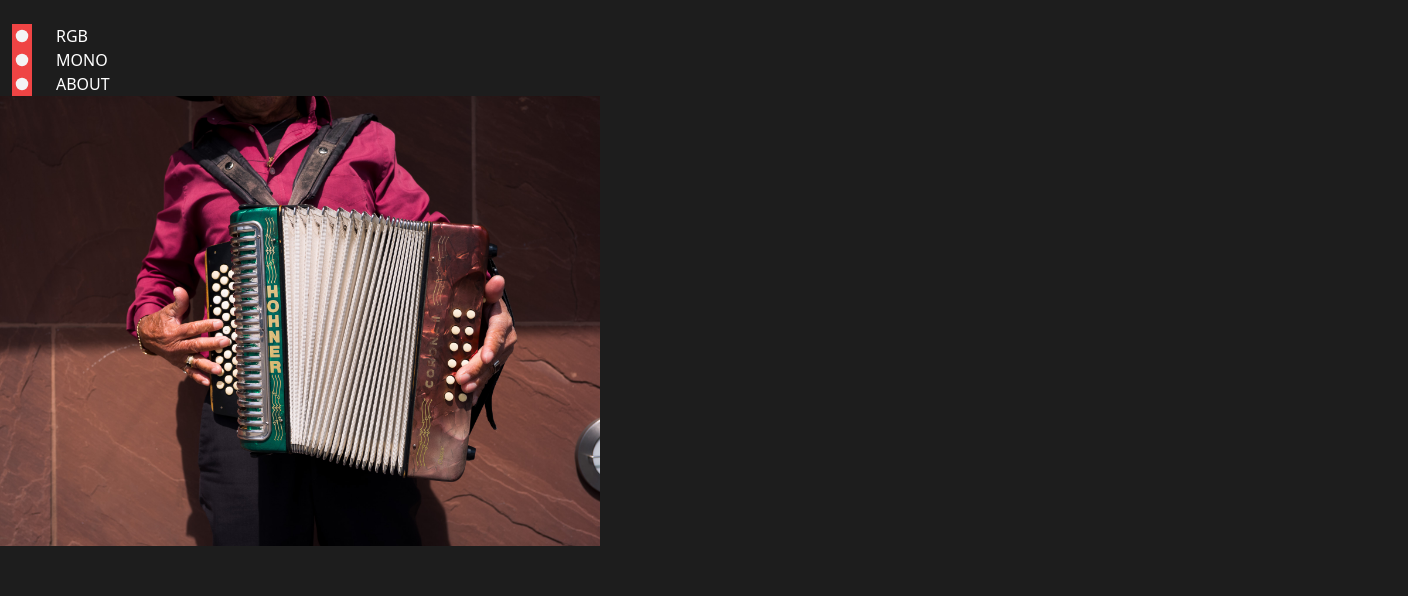
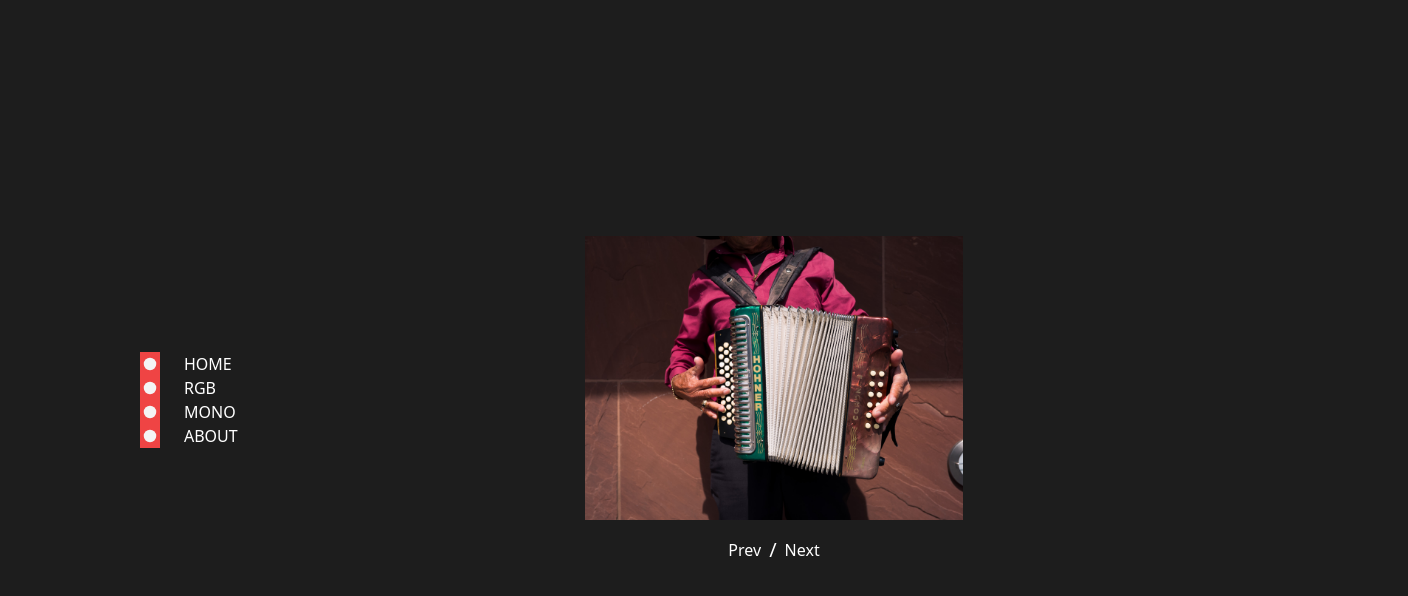
Before and after one commit to BBtxt/BBLOG_World, a Next.js app: page /rgb in a window 1280 px wide. Shown: the top 596 px of the page, 1408 px wide, since content can reach past the window. Built offline with nearby package versions, Linux system fonts and the light colour scheme.

Commit message:
finished galleries

```diff
--- /dev/null
+++ b/src/components/imageModal.tsx
@@ -0,0 +1,33 @@
+import React, { useState } from "react";
+import { motion } from "framer-motion";
+
+interface ImageModalProps {
+  imageUrl: string;
+  onClose: () => void;
+}
+
+const ImageModal: React.FC<ImageModalProps> = ({ imageUrl, onClose }) => {
+  return (
+
+    <motion.div
+      initial={{ opacity: 0 }}
+      animate={{ opacity: 1 }}
+      exit={{ opacity: 0 }}
+      className="fixed top-0 left-0 w-full h-full flex flex-col z-20 items-center justify-center bg-black/90 bg-opacity-75"
+      onClick={onClose}
+    >
+      <motion.img
+        src={imageUrl}
+        alt="Picture"
+        className="h-4/5 w-4/5 object-contain"
+        onClick={(e) => e.stopPropagation()}
+
+      />
+      <button
+      className="mt-2"
+      onClick={onClose}>Close</button>
+    </motion.div>
+  );
+};
+
+export default ImageModal;
--- a/src/components/layout.tsx
+++ b/src/components/layout.tsx
@@ -1,5 +1,5 @@
 import React, { ReactNode } from 'react'
-import Nav from './Nav'
+import Nav from './nav'
 
 type LayoutProps = {
     children: ReactNode;
@@ -7,11 +7,11 @@ type LayoutProps = {
 
 const Layout = ( {children}:LayoutProps ) => {
   return (
-<div>
-<section>
+<div className='flex justify-center items-center gap-4 h-screen w-4/5 mx-auto'>
+<section className='flex w-1/4 h-auto justify-start items-start'>
       <Nav/>
      </section>
-     <section>
+     <section className='flex flex-col h-auto w-3/4'>
     <main>{children}</main>
      </section>
 </div>
--- a/src/pages/mono.tsx
+++ b/src/pages/mono.tsx
@@ -1,35 +1,67 @@
-import React, { useState } from 'react'
-import { motion } from 'framer-motion'
-import Image from 'next/image'
-
-
-
+import React, { useState } from "react";
+import { motion, AnimatePresence } from "framer-motion";
+import ImageModal from "@/components/imageModal";
 
 const Mono = () => {
+  const totalImages = 8;
+  const [selectedItem, setSelectedItem] = useState(1);
+  const [isModalOpen, setIsModalOpen] = useState(false);
 
- const [selectedItem, setSelectedItem] = useState(1);
-
- const handleSelect = () => {
-    setSelectedItem( (selectedItem) => (selectedItem >= 8 ? 1 : selectedItem + 1));
+  const handleNext = () => {
+    setSelectedItem((selectedItem) =>
+      selectedItem >= totalImages ? 1 : selectedItem + 1
+    );
   };
 
+  const handlePrev = () => {
+    setSelectedItem((selectedItem) =>
+      selectedItem <= 1 ? totalImages : selectedItem - 1
+    );
+  };
+
+  const handleImageClick = () => {
+    setIsModalOpen(true);
+  };
+
+  const handleCloseModal = () => {
+    setIsModalOpen(false);
+  };
+
+  const imageSrc = `/mono/mono-${selectedItem}.jpg`;
 
   return (
-    <motion.div
-    initial={false}
-    animate={{ opacity: 1, x:100}}
-    transition={{ease: "easeOut", duration: 2}}
-    onClick={handleSelect}
-    >
-      <motion.img
-      key={selectedItem}
-      src={`/mono/mono-${selectedItem}.jpg`}
-      alt="Picture of the author"
-      width={600}
-      height={600}
-      />
-    </motion.div>
-  )
-}
+    <div className="flex flex-col items-center justify-center h-screen">
+        <AnimatePresence initial={false}>
+      <div className="flex justify-center items-center">
+          <motion.img
+            key={selectedItem}
+            src={imageSrc}
+            alt="Monochrome Picture"
+            className="object-contain w-1/3 lg:w-1/2 cursor-pointer"
+            onClick={handleImageClick}
+            initial={{ opacity: 0 }}
+            animate={{ opacity: 1 }}
+            exit={{ opacity: 0 }}
+            transition={{
+              type: "tween",
+              duration: 0.2,
+            }}
+          />
+      </div>
+        </AnimatePresence>
 
-export default Mono
+      <div className="flex justify-center gap-2 mt-4">
+        <button onClick={handlePrev}>Prev</button>
+        <p className="text-xl">/</p>
+        <button onClick={handleNext}>Next</button>
+      </div>
+      <AnimatePresence>
+        {isModalOpen && (
+          <ImageModal imageUrl={imageSrc} onClose={handleCloseModal} />
+        )}
+      </AnimatePresence>
+    </div>
+  );
+};
+
+export default Mono;
--- a/src/pages/rgb.tsx
+++ b/src/pages/rgb.tsx
@@ -1,29 +1,67 @@
-import React, { useState } from 'react'
-import { motion } from 'framer-motion'
-import Image from 'next/image'
+import React, { useState } from "react";
+import { motion, AnimatePresence } from "framer-motion";
+import ImageModal from "@/components/imageModal";
 
 const Rgb = () => {
+  const totalImages = 8;
   const [selectedItem, setSelectedItem] = useState(1);
+  const [isModalOpen, setIsModalOpen] = useState(false);
 
-  const handleSelect = () => {
-     setSelectedItem( selectedItem + 1);
-   };
+  const handleNext = () => {
+    setSelectedItem((selectedItem) =>
+      selectedItem >= totalImages ? 1 : selectedItem + 1
+    );
+  };
 
-   if(selectedItem >= 8) {
-     setSelectedItem(1)
-   }
+  const handlePrev = () => {
+    setSelectedItem((selectedItem) =>
+      selectedItem <= 1 ? totalImages : selectedItem - 1
+    );
+  };
+
+  const handleImageClick = () => {
+    setIsModalOpen(true);
+  };
+
+  const handleCloseModal = () => {
+    setIsModalOpen(false);
+  };
+
+  const imageSrc = `/rgb/rgb-${selectedItem}.jpg`;
+
   return (
-    <div
-    onClick={handleSelect}
-    >
-      <Image
-      src={`/rgb/rgb-${selectedItem}.jpg`}
-      alt="Picture of the author"
-      width={600}
-      height={600}
-      />
+    <div className="flex flex-col items-center justify-center h-screen">
+        <AnimatePresence initial={false}>
+      <div className="flex justify-center items-center">
+          <motion.img
+            key={selectedItem}
+            src={imageSrc}
+            alt="Color Picture"
+            className="object-contain w-1/3 lg:w-1/2 cursor-pointer"
+            onClick={handleImageClick}
+            initial={{ opacity: 0 }}
+            animate={{ opacity: 1 }}
+            exit={{ opacity: 0 }}
+            transition={{
+              type: "tween",
+              duration: 0.2,
+            }}
+          />
+      </div>
+        </AnimatePresence>
+
+      <div className="flex justify-center gap-2 mt-4">
+        <button onClick={handlePrev}>Prev</button>
+        <p className="text-xl">/</p>
+        <button onClick={handleNext}>Next</button>
+      </div>
+      <AnimatePresence>
+        {isModalOpen && (
+          <ImageModal imageUrl={imageSrc} onClose={handleCloseModal} />
+        )}
+      </AnimatePresence>
     </div>
-  )
-}
+  );
+};
 
-export default Rgb
+export default Rgb;
```
